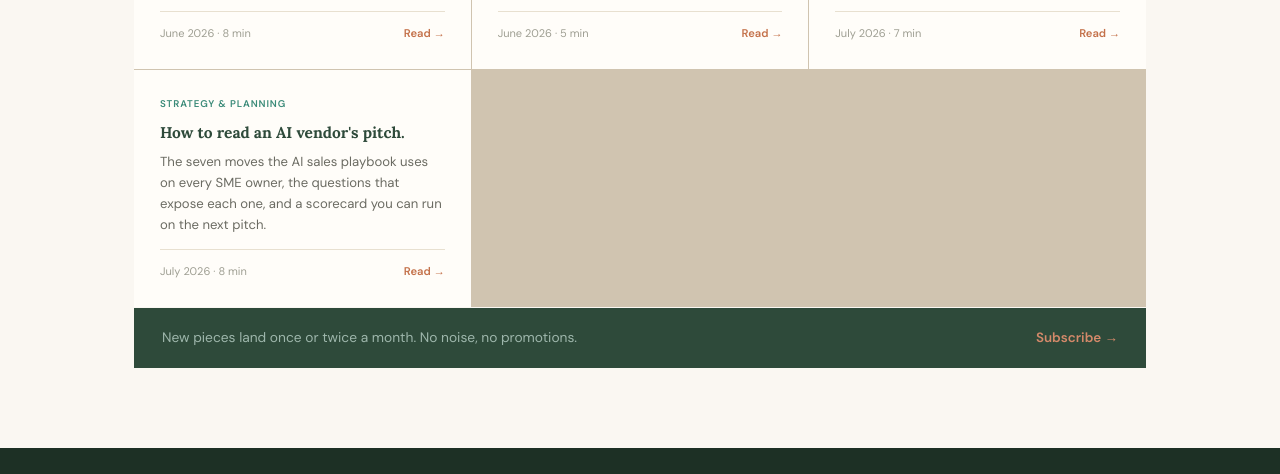
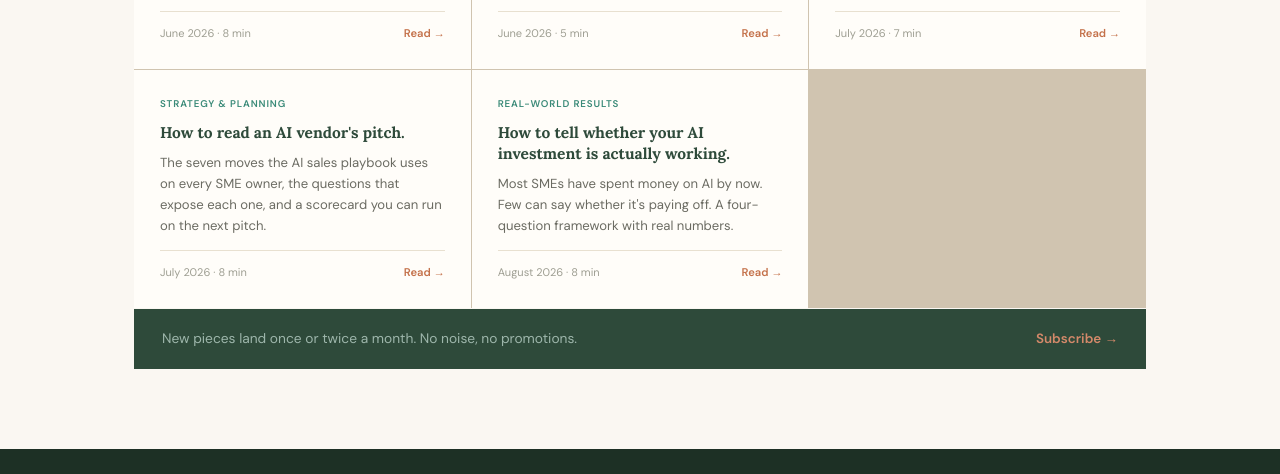
Before and after one commit to Dasbeasten/yea-i-consulting, a website: page insights.html in a window 1280 px wide. Shown: the part 1343-1817 px from the top of the page. Drawn offline with Linux system fonts and the light colour scheme.

Commit message:
Add files via upload

```diff
--- a/insights.html
+++ b/insights.html
@@ -293,6 +293,12 @@ footer{background:var(--ink-d);padding:48px 5% 28px}
       <p class="grid-intro">The seven moves the AI sales playbook uses on every SME owner, the questions that expose each one, and a scorecard you can run on the next pitch.</p>
       <div class="grid-foot"><span class="grid-date">July 2026 · 8 min</span><span class="grid-read">Read →</span></div>
     </a>
+    <a href="/insights/how-to-measure-ai-roi.html" class="grid-art">
+      <div class="grid-tag">Real-World Results</div>
+      <div class="grid-title">How to tell whether your AI investment is actually working.</div>
+      <p class="grid-intro">Most SMEs have spent money on AI by now. Few can say whether it's paying off. A four-question framework with real numbers.</p>
+      <div class="grid-foot"><span class="grid-date">August 2026 · 8 min</span><span class="grid-read">Read →</span></div>
+    </a>
   </div>
 
   <div style="background:var(--ink);padding:18px 28px;margin-top:1px;display:flex;align-items:center;justify-content:space-between;flex-wrap:wrap;gap:16px">
```
